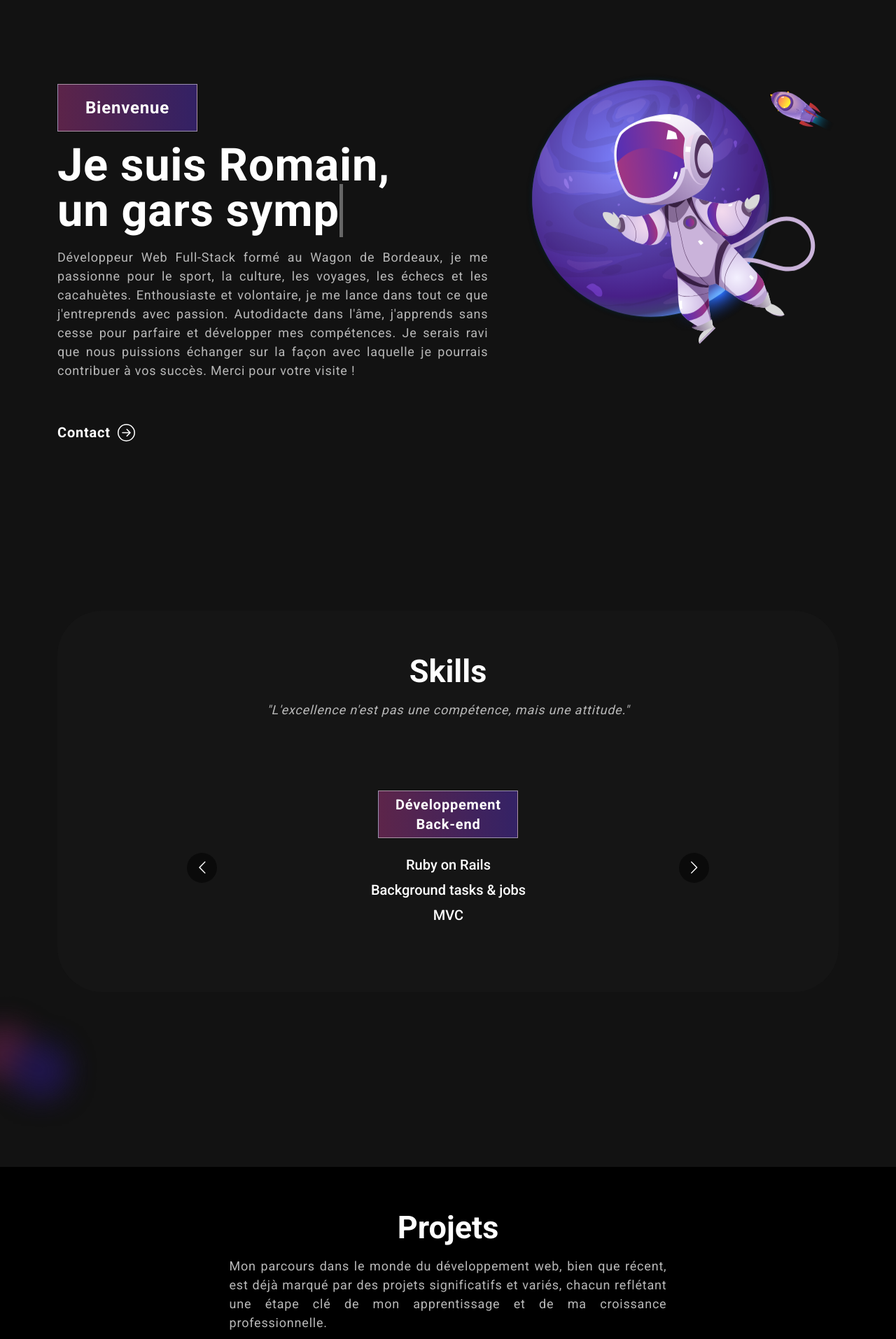
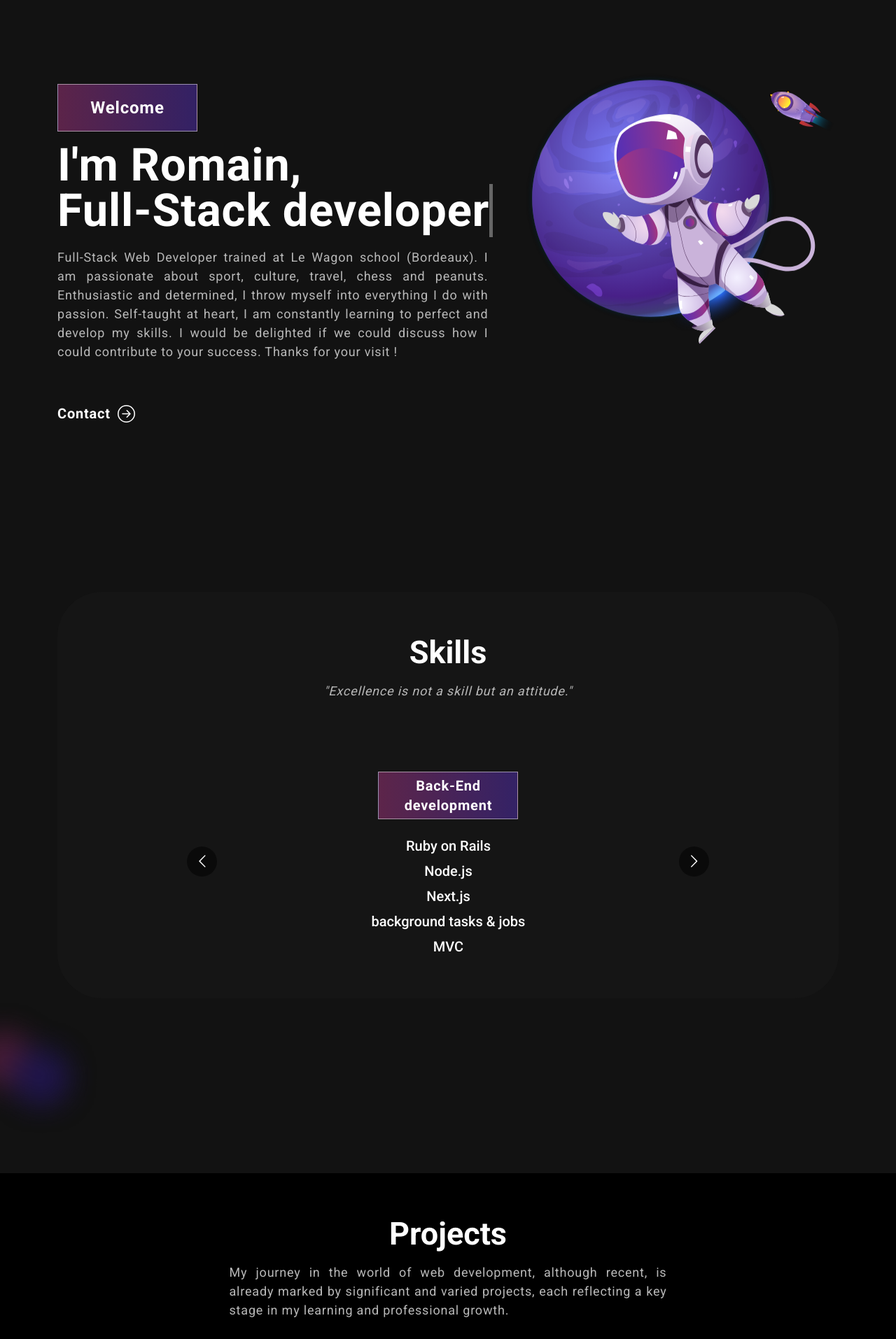
Before and after one commit to McKouign/my-portfolio, a React (Create React App) app: page / in a window 1280 px wide. Shown: the part 140-2054 px from the top of the page at 70% size. Built offline with nearby package versions, Linux system fonts and the light colour scheme.

Commit message:
english translation

```diff
--- a/src/Components/Banner.js
+++ b/src/Components/Banner.js
@@ -13,7 +13,7 @@ export const Banner = () => {
   const [text, setText] = useState("");
   const [delta, setDelta] = useState(300 - Math.random() * 100);
   const [index, setIndex] = useState(1);
-  const toRotate = ["un gars sympa", "développeur Web."];
+  const toRotate = ["Full-Stack developer", "a nice guy."];
   const period = 2000;
 
   useEffect(() => {
@@ -69,26 +69,19 @@ export const Banner = () => {
                     isVisible ? "animate__animated animate__fadeIn" : ""
                   }
                 >
-                  <span className="tagline">Bienvenue</span>
+                  <span className="tagline">Welcome</span>
                   <h1>
-                    {`Je suis Romain, `}
+                    {`I'm Romain, `}
                     <br></br>{" "}
                     <span
                       className="txt-rotate"
-                      data-rotate='[ "un gars sympa", "développeur Web." ]'
+                      data-rotate='[ "Full-Stack developer", "a nice guy." ]'
                     >
                       <span className="wrap">{text}</span>
                     </span>
                   </h1>
                   <p>
-                    Développeur Web Full-Stack formé au Wagon de Bordeaux, je me
-                    passionne pour le sport, la culture, les voyages, les échecs
-                    et les cacahuètes. Enthousiaste et volontaire, je me lance
-                    dans tout ce que j'entreprends avec passion. Autodidacte
-                    dans l'âme, j'apprends sans cesse pour parfaire et
-                    développer mes compétences. Je serais ravi que nous
-                    puissions échanger sur la façon avec laquelle je pourrais
-                    contribuer à vos succès. Merci pour votre visite !
+                    Full-Stack Web Developer trained at Le Wagon school (Bordeaux). I am passionate about sport, culture, travel, chess and peanuts. Enthusiastic and determined, I throw myself into everything I do with passion. Self-taught at heart, I am constantly learning to perfect and develop my skills. I would be delighted if we could discuss how I could contribute to your success. Thanks for your visit !
                   </p>
                   <button onClick={navigateToContact}>
                     Contact <ArrowRightCircle size={25} />
--- a/src/Components/Contact.js
+++ b/src/Components/Contact.js
@@ -27,12 +27,12 @@ export const Contact = () => {
                   <img src={navIcon3} alt="" />
                 </a>
               </div>
-            <h2>Mes coordonnées</h2>
+            <h2>My contact details</h2>
             <p>
               <strong>Email :</strong> romain.le.neindre@gmail.com
             </p>
             <p>
-              <strong>Tel :</strong> 06 10 42 56 27
+              <strong>Tel :</strong> +33 6 10 42 56 27
             </p>
           </div>
         </div>
--- a/src/Components/Navbar.js
+++ b/src/Components/Navbar.js
@@ -69,7 +69,7 @@ export const NavBar = () => {
                 }
                 onClick={() => onUpdateActiveLink("projects")}
               >
-                Projets
+                Projects
               </Nav.Link>
             </Nav>
             <span className="navbar-text">
@@ -86,7 +86,7 @@ export const NavBar = () => {
               </div>
               <HashLink to="#connect">
                 <button className="vvd">
-                  <span>Me contacter</span>
+                  <span>Contact me</span>
                 </button>
               </HashLink>
             </span>
--- a/src/Components/Projects.js
+++ b/src/Components/Projects.js
@@ -11,22 +11,22 @@ import TrackVisibility from "react-on-screen";
 export const Projects = () => {
   const projects = [
     {
+      title: "Betfriends",
+      description: "Sports betting web app with friends",
+      imgUrl: Betfriends,
+      linkUrl: "https://github.com/McKouign/BetFriends",
+    },
+    {
       title: "ToGoToSleep",
       description:
-        "Plateforme de réservation de chambres d'hotel à prix réduits",
+        "Discounted hotel room reservation platform",
       imgUrl: Togotosleep,
       linkUrl: "https://github.com/McKouign/ToGoToSleep",
     },
     {
-      title: "Betfriends",
-      description: "Web app de paris sportifs entre amis",
-      imgUrl: Betfriends,
-      linkUrl: "https://github.com/McKouign/BetFriends",
-    },
-    {
       title: "Peurdeconduire.fr",
       description:
-        "Service de coaching pour personnes phobiques de la conduite automobile",
+        "Coaching service for people with driving phobias, my old job.",
       imgUrl: Peurdeconduire,
       linkUrl: "https://peurdeconduire.fr",
     },
@@ -44,12 +44,9 @@ export const Projects = () => {
                     isVisible ? "animate__animated animate__fadeIn" : ""
                   }
                 >
-                  <h2>Projets</h2>
+                  <h2>Projects</h2>
                   <p>
-                    Mon parcours dans le monde du développement web, bien que
-                    récent, est déjà marqué par des projets significatifs et
-                    variés, chacun reflétant une étape clé de mon apprentissage
-                    et de ma croissance professionnelle.
+                    My journey in the world of web development, although recent, is already marked by significant and varied projects, each reflecting a key stage in my learning and professional growth.
                   </p>
 
                   <Row>
--- a/src/Components/Skills.js
+++ b/src/Components/Skills.js
@@ -31,7 +31,7 @@ export const Skills = () => {
           <Col>
             <div className="skill-bx">
               <h2>Skills</h2>
-              <p>"L'excellence n'est pas une compétence, mais une attitude."</p>
+              <p>"Excellence is not a skill but an attitude."</p>
               <br></br>
               <Carousel
                 responsive={responsive}
@@ -40,27 +40,19 @@ export const Skills = () => {
               >
                 <div className="item">
                   <div className="title-list-container">
-                    <h5>Développement Back-end</h5>
+                    <h5>Back-End development</h5>
                     <ul>
                       <li>Ruby on Rails</li>
-                      <li>Background tasks & jobs</li>
+                      <li>Node.js</li>
+                      <li>Next.js</li>
+                      <li>background tasks & jobs</li>
                       <li>MVC</li>
                     </ul>
                   </div>
                 </div>
                 <div className="item">
                   <div className="title-list-container">
-                    <h5>Bases de données</h5>
-                    <ul>
-                      <li>APIs</li>
-                      <li>SQL & Active Record</li>
-                      <li>PostgreSQL & SQLite</li>
-                    </ul>
-                  </div>
-                </div>
-                <div className="item">
-                  <div className="title-list-container">
-                    <h5>Développement Front-end</h5>
+                    <h5>Front-End develoment</h5>
                     <ul>
                       <li>HTML & CSS</li>
                       <li>JavaScript, React & Stimulus</li>
@@ -70,10 +62,20 @@ export const Skills = () => {
                 </div>
                 <div className="item">
                   <div className="title-list-container">
-                    <h5>Autres compétences</h5>
+                    <h5>DataBase</h5>
+                      <li>APIs</li>
+                      <li>SQL & Active Record</li>
+                      <li>PostgreSQL & SQLite</li>
                     <ul>
+                    </ul>
+                  </div>
+                </div>
+                <div className="item">
+                  <div className="title-list-container">
+                    <h5>Other hard skills</h5>
+                    <ul>
+                      <li>Version control/Git</li>
                       <li>Figma</li>
-                      <li>Github</li>
                       <li>Heroku</li>
                     </ul>
                   </div>
@@ -82,10 +84,10 @@ export const Skills = () => {
                   <div className="title-list-container">
                     <h5>Soft skills</h5>
                     <ul>
-                      <li>Autonomie</li>
-                      <li>Adaptabilité</li>
-                      <li>Travail en équipe</li>
-                      <li>Goût pour l'apprentissage</li>
+                      <li>Autonomy</li>
+                      <li>Adaptability</li>
+                      <li>Team Work</li>
+                      <li>Taste for learning</li>
                     </ul>
                   </div>
                 </div>
```
Also changed, not shown: 3 other files (tests, documents, lock files or other folders).
